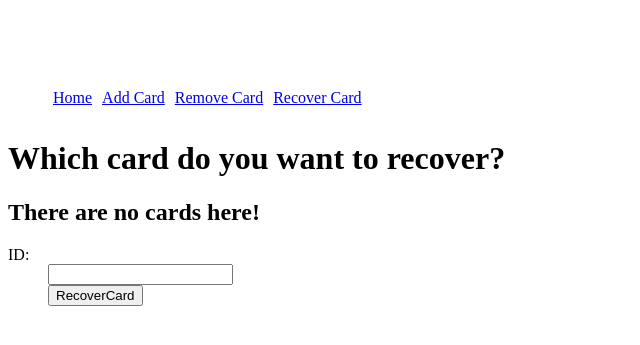
After one commit to Rorosha/nimble, a Flask app: page /recover in a window 1280 px wide. The commit adds this page. Shown: the top 345 px of the page, without its empty margins (0-640 px from the left). Run offline with Flask 2, Linux system fonts and the light colour scheme; tables that the repository leaves empty hold one stand-in row (values such as "Sample post").

Commit message:
Recover deleted card functionality added.

```diff
--- a/nimble/nimble_main.py
+++ b/nimble/nimble_main.py
@@ -30,8 +30,6 @@ class User(db.Model):
     def __repr__(self):
         return "<User: %s>" % self.username
 
-    #def
-
 class Card(db.Model):
     """Model for a card. Handles the user story and acceptance criteria.
     Instantiation requires a summary. Everything else is handled by
@@ -41,12 +39,23 @@ class Card(db.Model):
     story = db.Column(db.String(400))
     criteria = db.Column(db.String(1000))
     estimate = db.Column(db.Integer)
+    deleted = db.Column(db.Integer) # Treat this as a bool
 
+    author = db.Column(db.String(50))
+
+    # Relationship with User
+   # author_id = db.Column(db.Integer, db.ForeignKey('user.id'))
+   # author = db.relationship('User',
+    #    backref=db.backref('cards', lazy='dynamic'))
+
+    # Add author to init.
     def __init__(self, summary):
         self.summary = summary
         self.story = ''
         self.criteria = ''
         self.estimate = 0
+        self.author = 'Mike'
+        self.deleted = '0'
 
     def __repr__(self):
         return '<ID: %r, Summary: %r>' % (int(self.id), self.summary)
@@ -57,7 +66,6 @@ class Card(db.Model):
             if key in self.__dict__: # Check to see if attr exists
                 setattr(self, key, value) # Set class attributes
 
-
 # Views
 
 @app.route('/')
@@ -66,7 +74,7 @@ def show_main():
 
 @app.route('/home')
 def home():
-    cards = Card.query.all()
+    cards = Card.query.filter_by(deleted="0").all()
     return render_template('home.html', cards=cards)
 
 @app.route('/add', methods=['GET', 'POST'])
@@ -78,6 +86,7 @@ def add_card():
         newCard = Card(request.form['summary'])
         for arg in request.form:
             try:
+                # This looks a little wonky, should refactor the method.
                 newCard.update([(arg, request.form[arg])])
             except:
                 print "Couldn't update the card. Empty Arg = %s " % arg
@@ -98,7 +107,9 @@ def remove_card():
     if request.method == 'POST':
         try:
             card = Card.query.filter_by(id=request.form['card_id']).first()
-            db.session.delete(card)
+            card.deleted = 1
+
+            db.session.add(card)
             db.session.commit()
 
             return redirect(url_for('home'))
@@ -110,6 +121,26 @@ def remove_card():
 
         return "You need to do something here."
 
+@app.route('/recover', methods=['GET', 'POST'])
+def recover_card():
+    if request.method == 'GET':
+        deleted_cards = Card.query.filter_by(deleted='1').all()
+        # change template name to be recover_card.html
+        return render_template("recreate_card.html", cards=deleted_cards)
+
+    if request.method == 'POST':
+        try:
+            recovered_card = Card.query.get(request.form['card_id'])
+            recovered_card.deleted = '0'
+
+            db.session.add(recovered_card)
+            db.session.commit()
+
+            return redirect(url_for('home'))
+
+        except:
+            return "This is broked."
+
 if __name__ == '__main__':
     app.debug = True
     app.run()
--- a/nimble/templates/base.html
+++ b/nimble/templates/base.html
@@ -32,6 +32,7 @@
 	<li><a href="/home">Home</a></li>
 	<li><a href="/add">Add Card</a></li>
 	<li><a href="/remove">Remove Card</a></li>
+	<li><a href="/recover">Recover Card</a></li>
       </ul>
     </div>
     {% block header %}
--- /dev/null
+++ b/nimble/templates/recreate_card.html
@@ -0,0 +1,45 @@
+{% extends 'base.html' %}
+
+{% block content %}
+
+<div>
+  <h1>Which card do you want to recover?</h1>
+
+    <div class="board">
+
+    {% if cards %}
+
+    <h3 class="docs">Deleted Cards</h3>
+      <div id="set">
+      {% for card in cards %}
+	<div class="ui-widget-content">
+	ID: {{ card.id }}<br />
+	Summary: {{ card.summary }}<br />
+	Story: {{ card.story }}<br />
+	Criteria: {{ card.criteria }}<br />
+	Estimate: {{ card.estimate }}<br />
+        </div>
+
+      {% endfor %}
+
+	</div>
+
+    {% else %}
+
+       <h2>There are no cards here!</h2>
+
+    {% endif %}
+
+  </div>
+
+  <form action="{{ url_for('recover_card') }}" method=post>
+    <dl>
+      <dt>ID:</dt>
+      <dd><input type=text name=card_id></dd>
+      <dd><input type=submit value=RecoverCard>
+    </dl>
+  </form>
+</div>
+
+
+{% endblock %}
```
Also changed, not shown: nimble/templates/home.html (+4 -3 lines).
